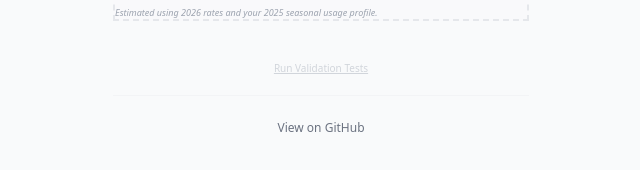
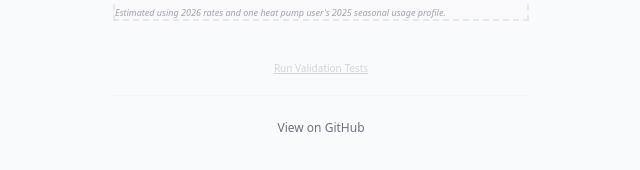
Before and after one commit to tulrich/powerpricing, a plain HTML site: page index.html in a window 1280 px wide. Shown: the part 1042-1212 px from the top of the page, 319-959 px from the left. Drawn offline with nearby package versions, Linux system fonts and the light colour scheme.

Commit message:
adjust wording on how the seasonal estimate was done - based on one heat-pump customer's data

```diff
--- a/index.html
+++ b/index.html
@@ -114,7 +114,7 @@
                 </div>
                 <div id="yearlySavings" class="text-right text-[10px] font-black text-green-600 pb-1 border-b-2 border-green-200">--</div>
             </div>
-            <p class="text-[9px] text-gray-400 mt-3 leading-tight italic">Estimated using 2026 rates and your 2025 seasonal usage profile.</p>
+            <p class="text-[9px] text-gray-400 mt-3 leading-tight italic">Estimated using 2026 rates and one heat pump user's 2025 seasonal usage profile.</p>
         </section>
     </main>
 
```
